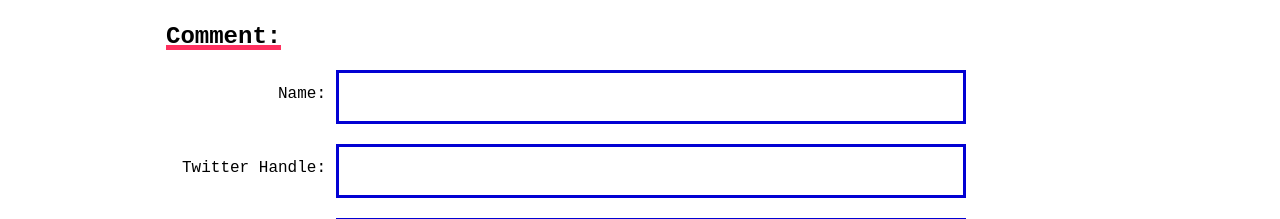
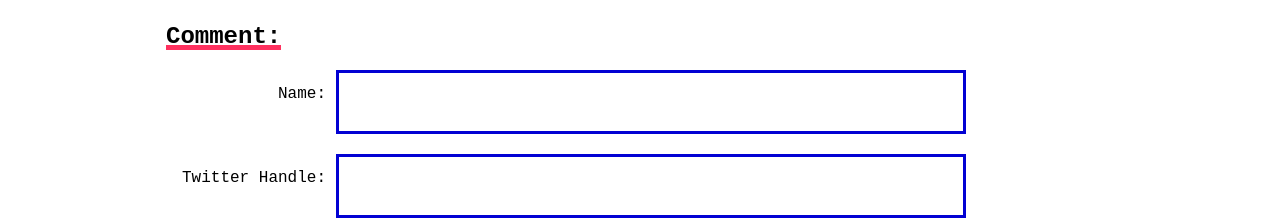
Before and after one commit to carmenhchung-zz/dangerouslysetinnerHTML-example, a React (Create React App) app: page / in a window 1280 px wide. Shown: the part 564-783 px from the top of the page. Built offline with nearby package versions, Linux system fonts and the light colour scheme; no server answers; the HTML template or start-up script is replaced by a standard one.

Commit message:
Increase font size for input field

```diff
--- a/src/App.css
+++ b/src/App.css
@@ -118,7 +118,7 @@ body {
   border: 3px solid #0201D3;
   color: #0201D3;
   padding: 15px;
-  font-size: 16px;
+  font-size: 24px;
   font-weight: 600;
 }
 
```
